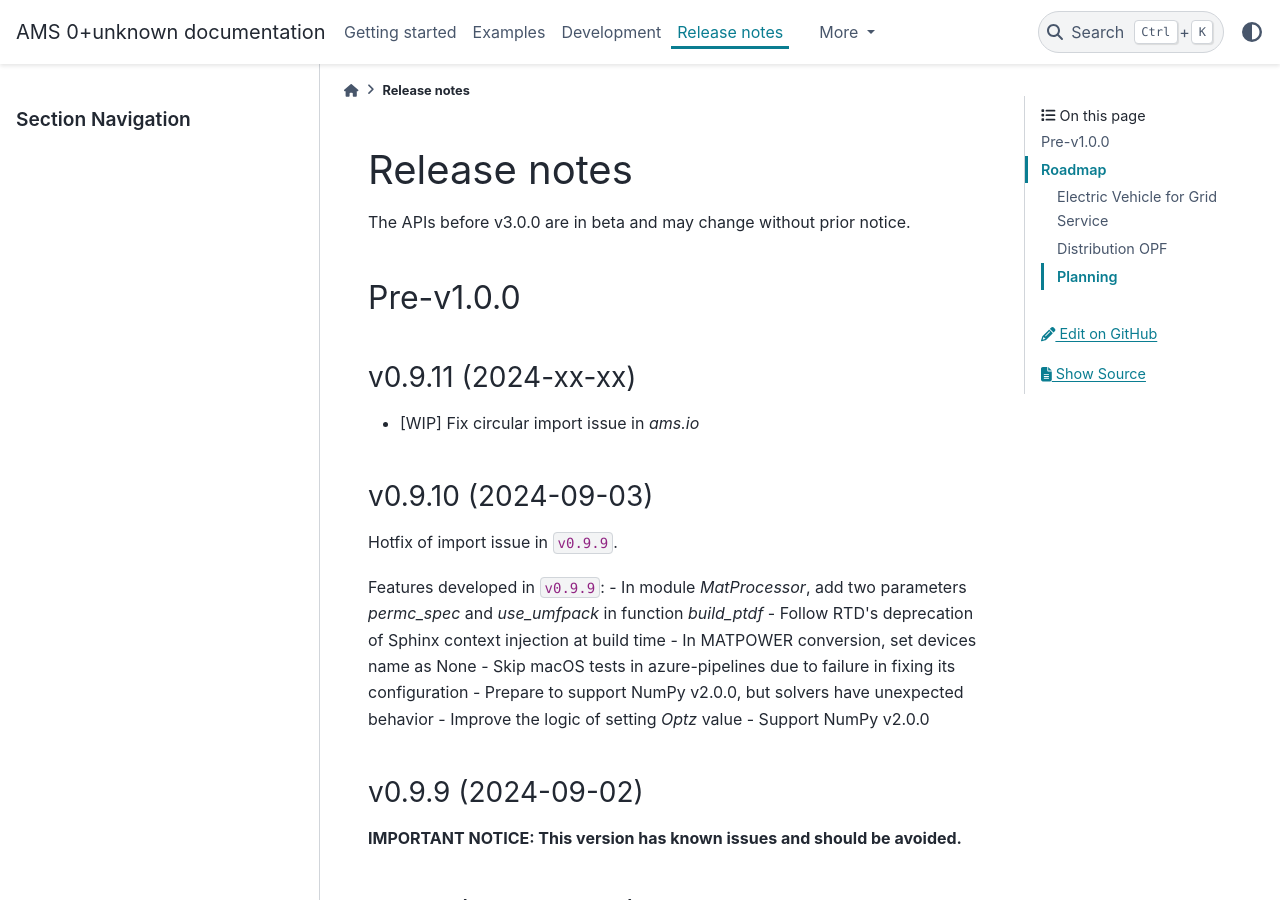
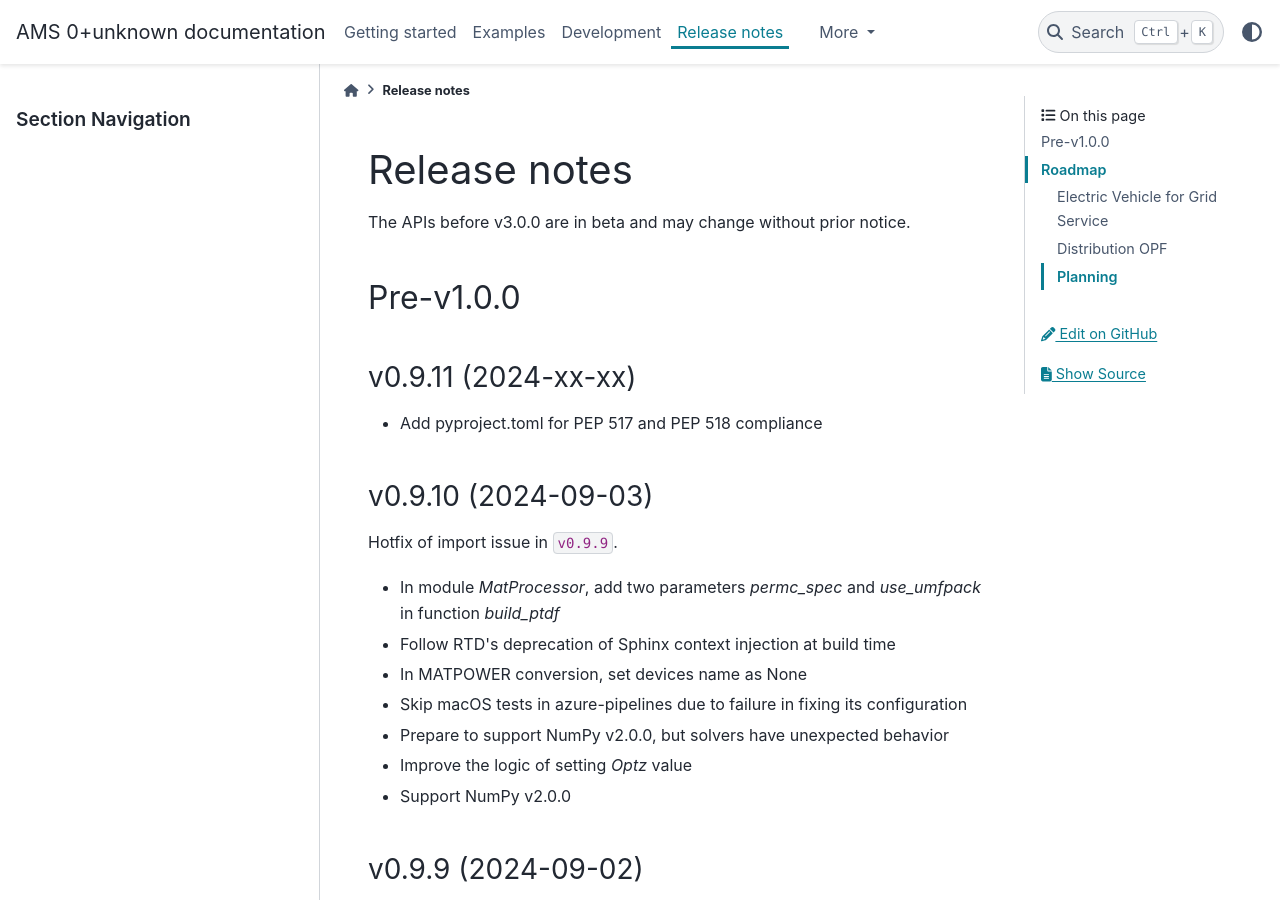
Before and after one commit to CURENT/ams, a Sphinx documentation site: the page built from docs/source/release-notes.rst, in a window 1280 px wide and 900 px high. Built offline with Sphinx 7.4.7 and the PyData theme 0.15.4, drawn with Linux system fonts in a browser that asks for light colours; pages that are not in the unit, such as notebooks, are missing from menus.

Commit message:
Update release notes

```diff
--- a/docs/source/release-notes.rst
+++ b/docs/source/release-notes.rst
@@ -12,14 +12,13 @@ Pre-v1.0.0
 v0.9.11 (2024-xx-xx)
 --------------------
 
-- [WIP] Fix circular import issue in `ams.io`
+- Add pyproject.toml for PEP 517 and PEP 518 compliance
 
 v0.9.10 (2024-09-03)
 --------------------
 
 Hotfix of import issue in ``v0.9.9``.
 
-Features developed in ``v0.9.9``:
 - In module `MatProcessor`, add two parameters `permc_spec` and `use_umfpack` in function `build_ptdf`
 - Follow RTD's deprecation of Sphinx context injection at build time
 - In MATPOWER conversion, set devices name as None
```
